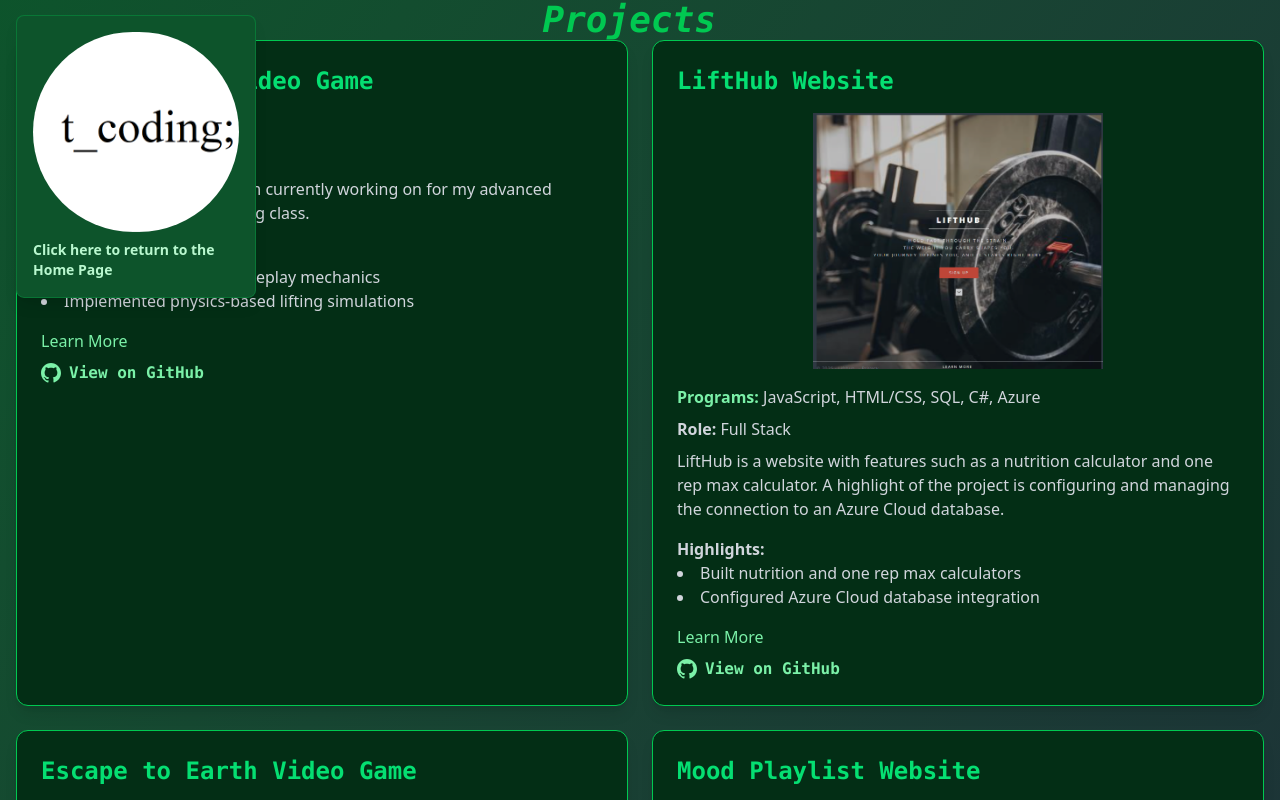
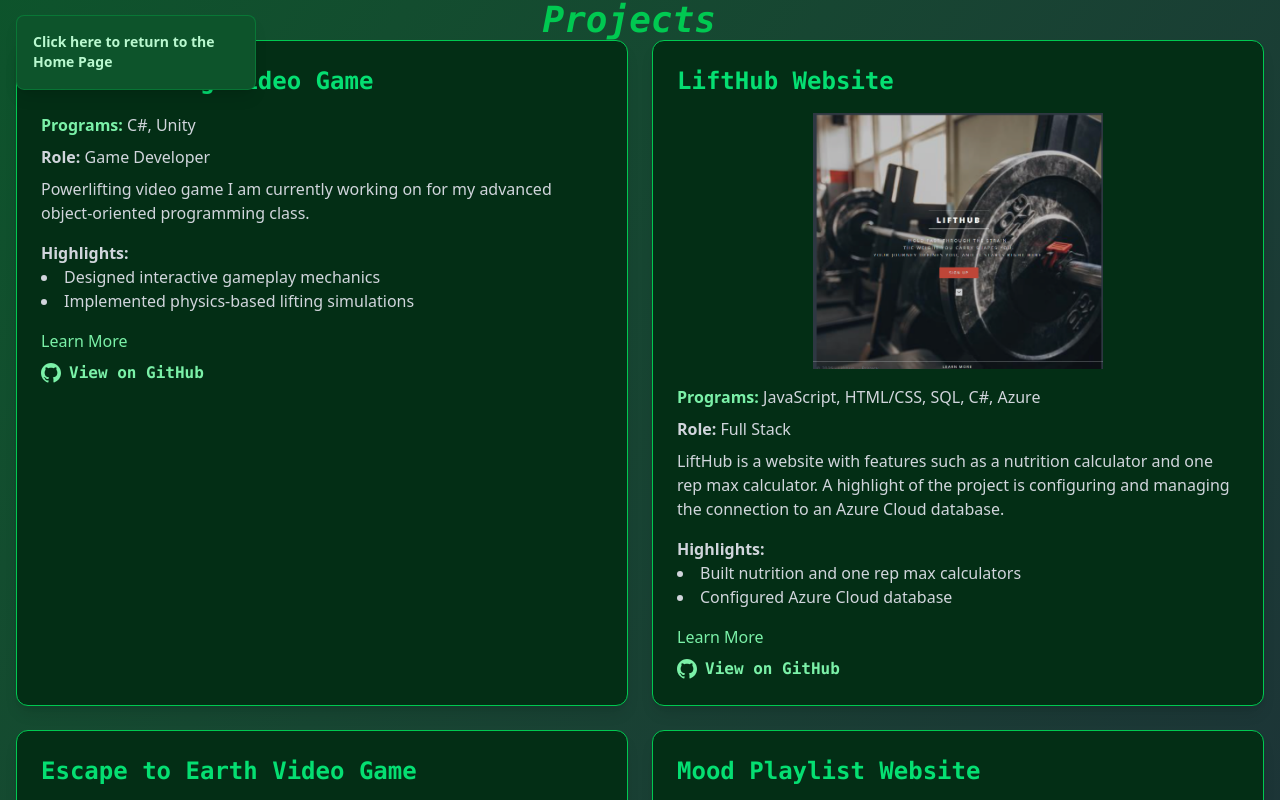
Before and after one commit to trapperwetzel/myportfolio, a React (Vite) app in the folder myportfolio/: page /myportfolio/projects in a window 1280 px wide. Shown: the top 800 px of the page. Built offline with nearby package versions, Linux system fonts and the light colour scheme; grey boxes are pictures that could not be loaded.

Commit message:
final little refactor

```diff
--- a/myportfolio/src/Components/floatingnote.jsx
+++ b/myportfolio/src/Components/floatingnote.jsx
@@ -19,7 +19,7 @@ export default function FloatingNote({
         imageSizeClass = 'h-50 w-70';
         // About page = bigger image
     } else if (location.pathname === '/projects') {
-        imageSizeClass = 'h-50 w-70';
+        imageSizeClass = 'h-50 w-50';
     }
 
     return (
--- a/myportfolio/src/Components/projects.jsx
+++ b/myportfolio/src/Components/projects.jsx
@@ -20,7 +20,7 @@ export default function Projects() {
         'Designed interactive gameplay mechanics',
         'Implemented physics-based lifting simulations'
       ],
-      details: 'This project challenged me to combine my passion for powerlifting with game development. I focused on creating realistic lifting mechanics using Unity’s physics engine, which required learning about rigidbody dynamics and animation states.'
+      details: 'This project is one of a couple projects for my Advanced OOP Programming class. It uses many notable design patterns, such as the factory, state, strategy patterns and many more.'
     },
     {
       title: 'LiftHub Website',
@@ -31,7 +31,7 @@ export default function Projects() {
       role: 'Full Stack',
       highlights: [
         'Built nutrition and one rep max calculators',
-        'Configured Azure Cloud database integration'
+        'Configured Azure Cloud database'
       ],
       details: 'LiftHub was a major learning experience in full-stack development. I handled both front-end (UI with HTML/CSS and JavaScript) and back-end (C# for logic, SQL for database queries). The biggest challenge was setting up the Azure database connection securely and optimizing query performance.'
     },
@@ -59,8 +59,9 @@ export default function Projects() {
       highlights: [
         'Developed mood-based search functionality',
         'Integrated Azure Cloud database for song data'
+
       ],
-      details: 'The Mood Playlist Website required creative problem-solving to map user moods to song recommendations. I used JavaScript for the front-end logic and C# for back-end processing, with Azure SQL for storing song data. A key challenge was designing an efficient search algorithm.'
+      details: 'The Mood Playlist Website required creative problem-solving to map user moods to song recommendations. I used JavaScript for the front-end logic and C# for back-end processing, with Azure SQL for storing song data.'
     },
     {
       title: 'My Productivity Website',
@@ -73,7 +74,7 @@ export default function Projects() {
         'Built a clean and intuitive UI',
         'Implemented local storage for task persistence'
       ],
-      details: 'This project was my first dive into JavaScript for dynamic web apps. I focused on creating a user-friendly interface for task management, using local storage to persist data. It taught me the basics of DOM manipulation and event handling.'
+      details: 'This project was my first dive into JavaScript for dynamic web apps. I focused on the style of website I liked, and task management helpers that I wanted to use. To-Do-Lists, Pomodoro timers and Note taking capabilties make this something I use for myself daily!'
     }
   ]
 
@@ -84,7 +85,7 @@ export default function Projects() {
             <TypeWriterProjectHeader />
               </div>
               <FloatingNote
-                  imageSrc={tCoding}
+                  imageSrc=''
                   imageAlt="Picture of my tCoding logo"
                   message=""
                   link="/"
```
